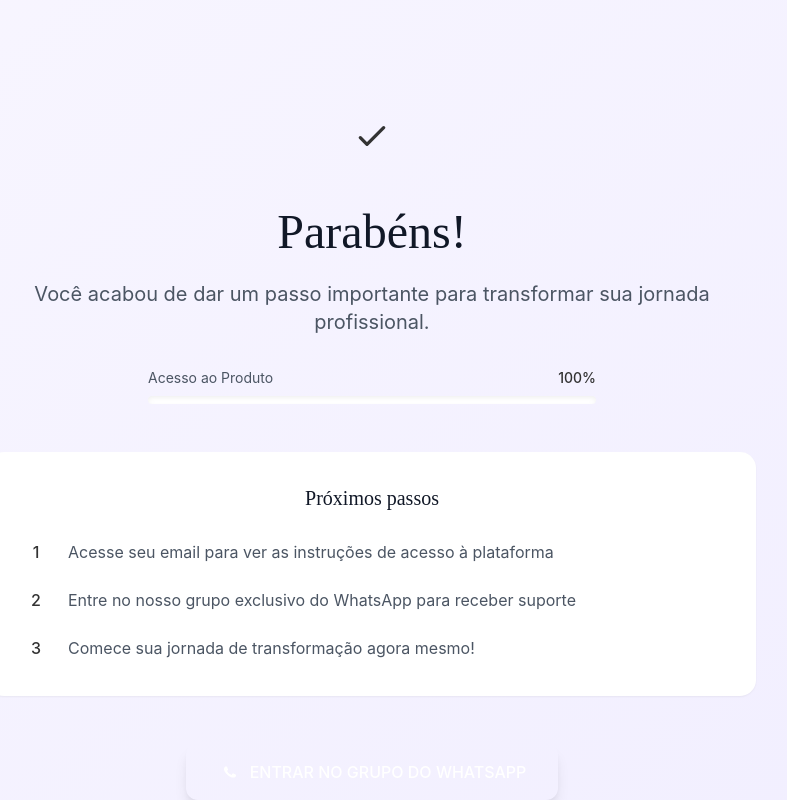
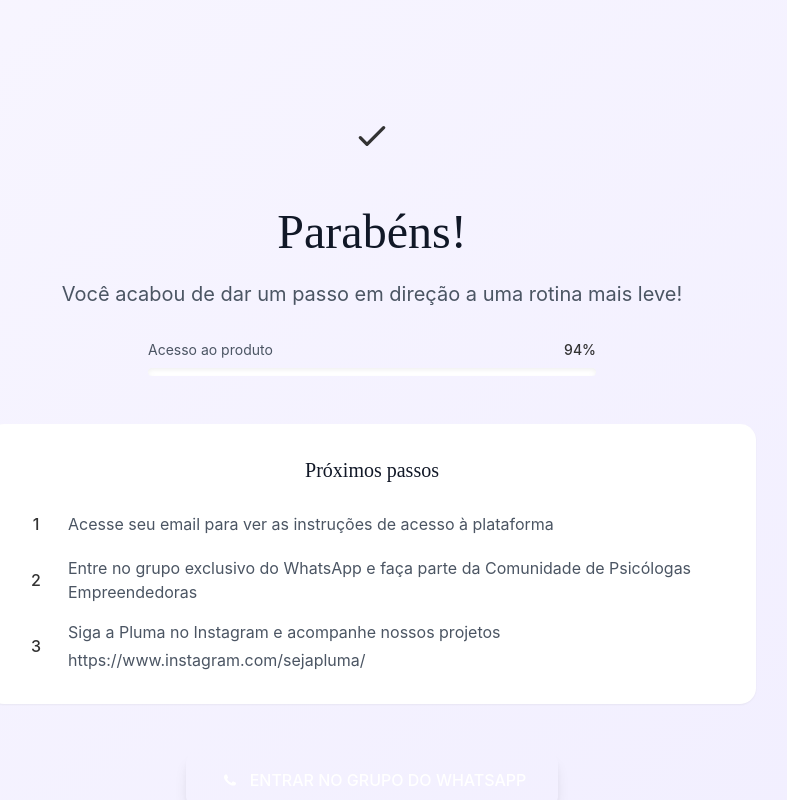
Before and after one commit to sejapluma/obrigado, a Next.js app: page / in a window 1280 px wide. Shown: the top 800 px of the page, without its empty margins (268-1055 px from the left). Built offline with nearby package versions, Linux system fonts and the light colour scheme.

Commit message:
feat: atualiza textos e adiciona link do Instagram

```diff
--- a/src/app/page.tsx
+++ b/src/app/page.tsx
@@ -19,18 +19,18 @@ export default function Home() {
             Parabéns!
           </h1>
           <p className="text-xl text-gray-600 mb-8">
-            Você acabou de dar um passo importante para transformar sua jornada profissional.
+            Você acabou de dar um passo em direção a uma rotina mais leve!
           </p>
 
           {/* Barra de Progresso */}
           <div className="max-w-md mx-auto mb-8">
             <div className="flex justify-between text-sm mb-2">
-              <span className="text-gray-600">Acesso ao Produto</span>
-              <span className="text-[#9177FF] font-medium">100%</span>
+              <span className="text-gray-600">Acesso ao produto</span>
+              <span className="text-[#9177FF] font-medium">94%</span>
             </div>
             <div className="h-2 bg-white rounded-full shadow-inner">
               <div className="h-full bg-gradient-to-r from-[#9177FF] to-[#7B61FF] rounded-full transition-all duration-1000 ease-out"
-                   style={{ width: '100%' }}></div>
+                   style={{ width: '94%' }}></div>
             </div>
           </div>
         </div>
@@ -54,7 +54,7 @@ export default function Home() {
                 <span className="text-[#9177FF] font-medium">2</span>
               </div>
               <p className="text-gray-600">
-                Entre no nosso grupo exclusivo do WhatsApp para receber suporte
+                Entre no grupo exclusivo do WhatsApp e faça parte da Comunidade de Psicólogas Empreendedoras
               </p>
             </div>
             <div className="flex items-center gap-4 text-left">
@@ -62,7 +62,10 @@ export default function Home() {
                 <span className="text-[#9177FF] font-medium">3</span>
               </div>
               <p className="text-gray-600">
-                Comece sua jornada de transformação agora mesmo!
+                Siga a Pluma no Instagram e acompanhe nossos projetos
+                <a href="https://www.instagram.com/sejapluma/" className="text-[#9177FF] hover:text-[#7B61FF] transition-colors block mt-1">
+                  https://www.instagram.com/sejapluma/
+                </a>
               </p>
             </div>
           </div>
```
